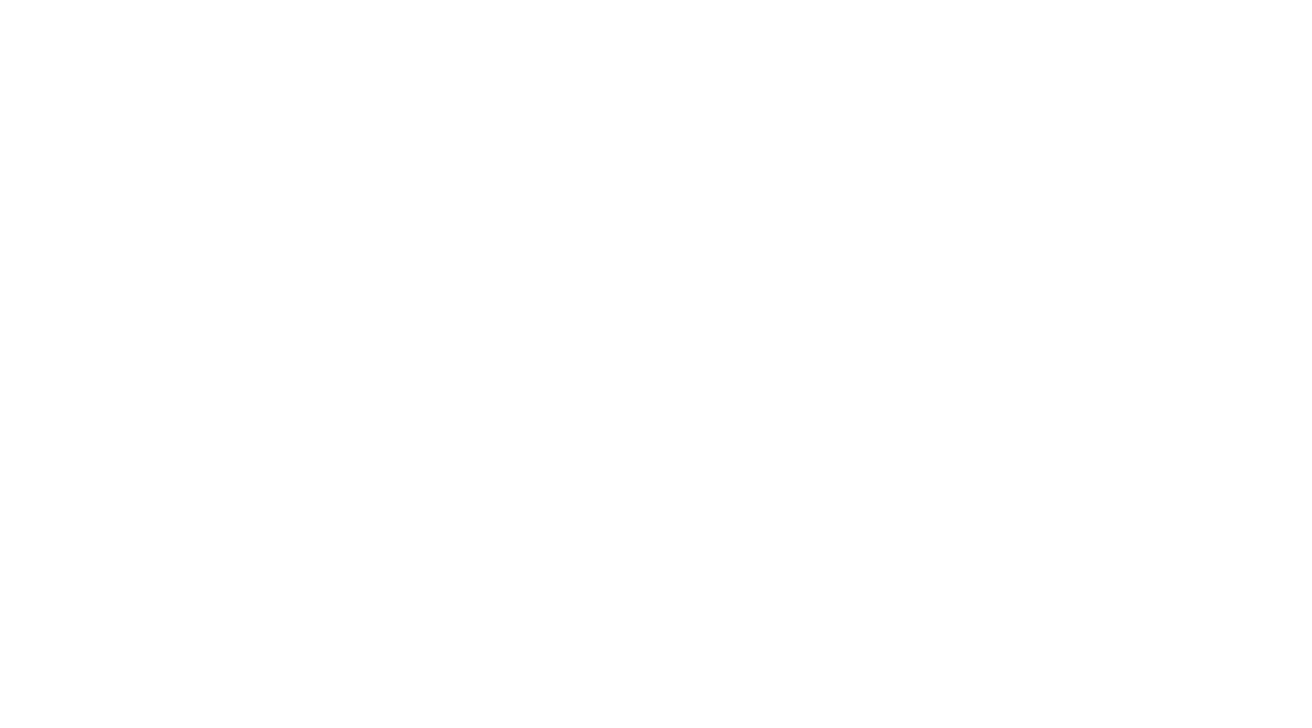
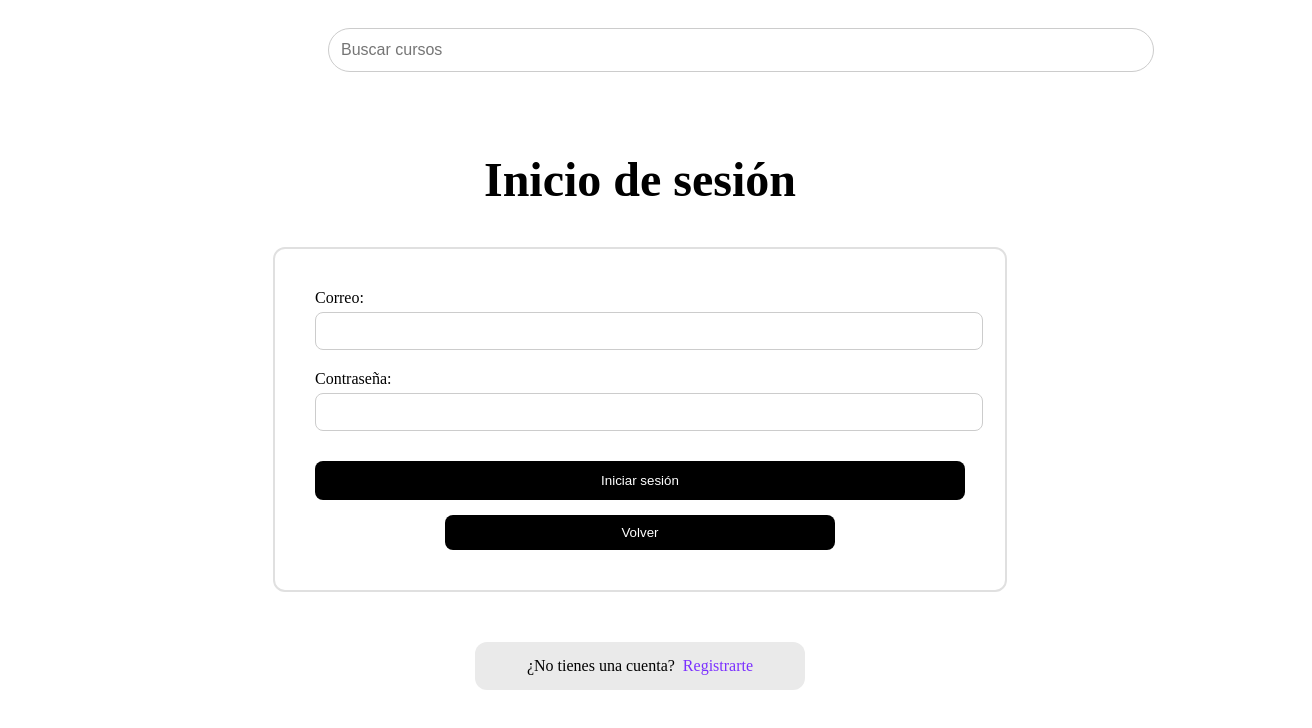
Before and after one commit to JorgeAguirre203/Herman-Learnee, an Angular app: page /Login in a window 1280 px wide. Before the commit this address led to /. Shown: the top 728 px of the page, 1312 px wide, since content can reach past the window. Built offline with nearby package versions, Linux system fonts and the light colour scheme.

Commit message:
Primer push desde VS Code

```diff
--- a/src/app/Pages/Counter/Index.ts
+++ b/src/app/Pages/Counter/Index.ts
@@ -17,7 +17,7 @@ import { Router, RouterModule } from "@angular/router";
 
     <div class="top-buttons">
       <button class="btn black">Registrarse</button>
-      <button class="btn black"(click)="goT oLogin()">Iniciar sesión</button>
+      <button class="btn black"(click)="goToLogin()">Iniciar sesión</button>
     </div>
   </header>
 
@@ -87,7 +87,12 @@ export class Index {
     }
 
     goToLogin() {
-        this.router.navigate(['/login']);
+        this.router.navigate(['/Login']);
     }
 
+      goToRegistrarse() {
+        this.router.navigate(['/registrarse']);
+    }
+
+
 }
--- a/src/app/Pages/Counter/Login.ts
+++ b/src/app/Pages/Counter/Login.ts
@@ -1,5 +1,7 @@
 import { Component } from "@angular/core";
+import { Router } from "@angular/router";
 
+import { Registrarse } from "./registrarse";
 @Component({
     standalone: true,
     template: `
@@ -28,4 +30,11 @@ import { Component } from "@angular/core";
 `,
     styleUrls: ['./login.css']
 })
-export class Login {}
+export class Login {
+
+  constructor(private router: Router) {}
+
+  goToRegistrarse() {
+    this.router.navigate(['/registrarse']);
+  }
+}
--- /dev/null
+++ b/src/app/Pages/Counter/registrarse.css
@@ -0,0 +1,92 @@
+/* Barra superior */
+.header {
+  width: 100%;
+  padding: 20px;
+  display: flex;
+  align-items: center;
+}
+
+.search-bar {
+  width: 800px;
+  padding: 12px;
+  border-radius: 50px;
+  border: 1px solid #ccc;
+  outline: none;
+  font-size: 16px;
+  margin-left: 300px;
+}
+
+/* Título */
+.title {
+  text-align: center;
+  margin-top: 60px;
+  font-size: 48px;
+  font-weight: 700;
+}
+
+/* Tarjeta de login */
+.login-card {
+  width: 650px;
+  margin: 40px auto;
+  padding: 40px;
+  border: 2px solid #e0e0e0;
+  border-radius: 12px;
+  background: #fff;
+}
+
+.label {
+  font-size: 16px;
+  margin-bottom: 5px;
+  display: block;
+}
+
+.input {
+  width: 100%;
+  height: 20px;
+  margin-bottom: 20px;
+  padding: 8px;
+  border-radius: 8px;
+  border: 1px solid #ccc;
+  font-size: 15px;
+}
+
+/* Botones */
+.btn-primary {
+  width: 100%;
+  padding: 12px;
+  margin-top: 10px;
+  background: #000000;
+  color: #fff;
+  border: none;
+  border-radius: 8px;
+  cursor: pointer;
+}
+
+.btn-secondary {
+  width: 60%;
+  padding: 10px;
+  display: block;
+  margin: 15px auto 0;
+  background: #000000;
+  color: #fff;
+  border: none;
+  border-radius: 8px;
+  cursor: pointer;
+}
+
+/* Caja inferior */
+.register-box {
+  width: 300px;
+  margin: 50px auto;
+  padding: 15px;
+  background: #eaeaea;
+  border-radius: 12px;
+  text-align: center;
+}
+
+.register-link {
+  color: #7b2fff;
+  margin-left: 8px;
+  cursor: pointer;
+  font-weight: 500;
+}
--- a/src/app/Pages/Counter/registrarse.html
+++ b/src/app/Pages/Counter/registrarse.html
@@ -0,0 +1,26 @@
+<div class="header">
+  <input type="text" class="search-bar" placeholder="Buscar cursos">
+</div>
+
+<h1 class="title">Registrarse Con Correo</h1>
+
+<div class="login-card">
+  <label class="label">Correo:</label>
+  <input type="email" class="input">
+
+   <label class="label">Nombre Completo:</label>
+  <input type="Nombre" class="input">
+
+  <label class="label">Contraseña:</label>
+  <input type="password" class="input">
+
+  <button class="btn-primary">Continuar</button>
+  <button class="btn-secondary">Volver</button>
+</div>
+
+<div class="register-box">
+  <span>¿Ya tienes uan cuenta?</span>
+<a class="register-link" (click)="goToLogin()">Iniciar Seción</a>
+
+
+</div>
--- /dev/null
+++ b/src/app/Pages/Counter/registrarse.ts
@@ -0,0 +1,17 @@
+import { Component } from '@angular/core';
+import { Router } from '@angular/router';
+@Component({
+  selector: 'app-registrarse',
+  templateUrl: './registrarse.html',
+  styleUrls: ['./registrarse.css']
+})
+export class Registrarse {
+
+
+
+  constructor(private router: Router) {}
+
+  goToLogin() {
+    this.router.navigate(['/Login']);
+  }
+}
```
Also changed, not shown: src/app/app.routes.ts (+8 -4 lines).
